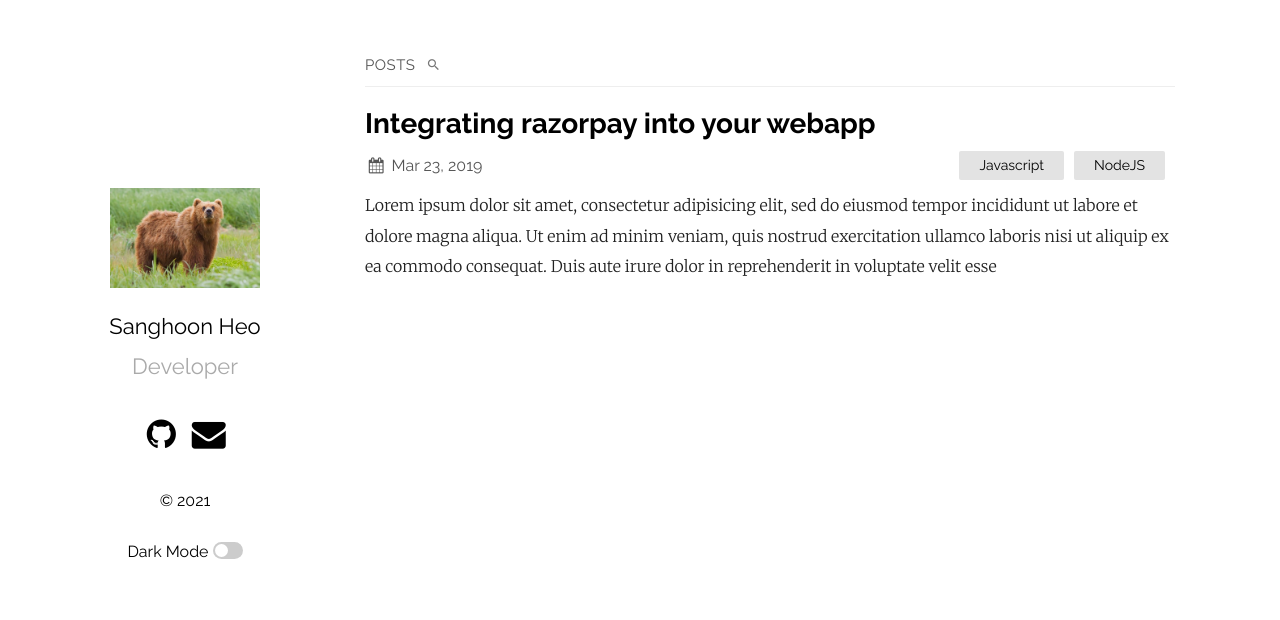
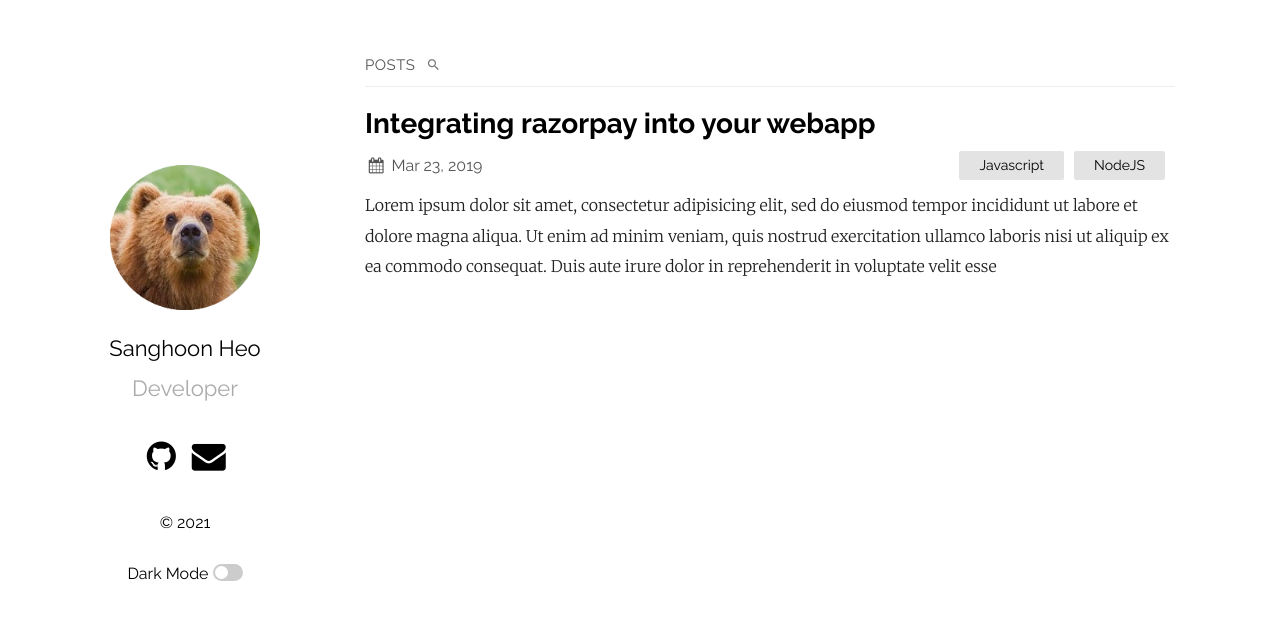
Before and after one commit to hsh0367/hsh0367.github.io, a Jekyll site: the page built from index.md, in a window 1280 px wide. Shown: the top 620 px of the page. Built offline with Jekyll 4.4.1, drawn with Linux system fonts in a browser that asks for light colours.

Commit message:
fix: change profile img

```diff
--- a/_config.yml
+++ b/_config.yml
@@ -18,7 +18,7 @@ plainwhite:
   sitemap: true # set to true to generate sitemap.xml content
   search: true # set to true to enable searchbar
   dark_mode: true # set to true to add dark mode toggle
-  portfolio_image: "assets/img/profile.jpeg" # the path from the base directory of the site to the image to display (no / at the start)
+  portfolio_image: "assets/img/profile.png" # the path from the base directory of the site to the image to display (no / at the start)
   html_lang: "en" # set the lang attribute of the <html> tag for the pages. See here for a list of codes: https://www.w3schools.com/tags/ref_country_codes.asp
   condensed_mobile:
     #- home
```
Also changed, not shown: assets/img/profile.png (added).
